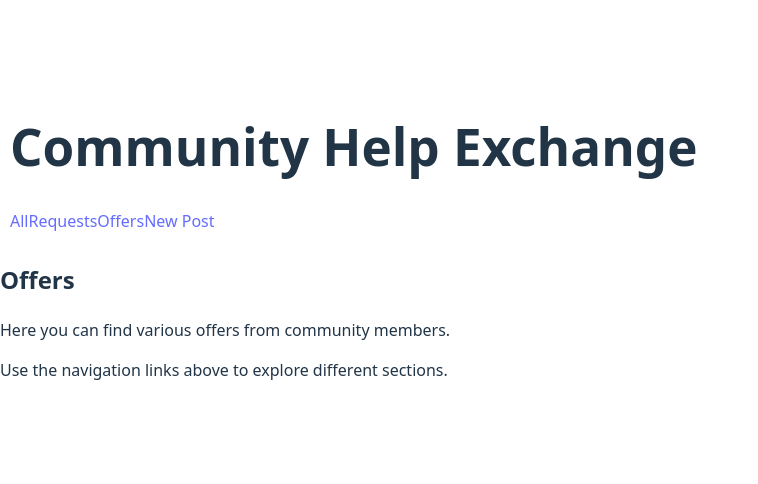
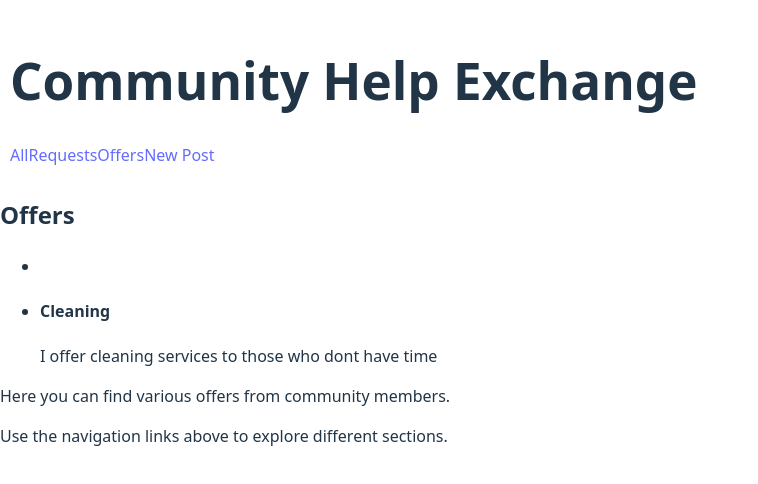
Before and after one commit to Daniel-commits392/Community-Help-Exchange, a React (Vite) app: page /offers in a window 1280 px wide. Shown: the part 164-648 px from the top of the page, without its empty margins (0-758 px from the left). Built offline with nearby package versions, Linux system fonts and the light colour scheme; data requests are answered from the project's data file.

Commit message:
implement offers component with dynamic data fetching and display

```diff
--- a/src/Pages/Offers.jsx
+++ b/src/Pages/Offers.jsx
@@ -1,9 +1,33 @@
-import React from 'react';
+import React, { useState,useEffect} from 'react';
 
 function Offers() {
+    const [offers,setOffers] =useState([]);
+
+    useEffect(() => {
+     fetch ("http://localhost:4000/posts")
+                .then((res) => res.json())
+                .then((data) => {
+      const filteredOffers = data.filter(post => post.type === "offer");
+                    setOffers(filteredOffers);
+                })
+      .catch((err) => console.error("Error fetching offers:", err));
+        }, []);
+
     return (
         <div>
             <h2>Offers</h2>
+             {offers.length=== 0 ? (
+             <p>No offers available at the moment.</p>
+            ) : (
+             <ul>
+             {offers.map((offer) => (
+             <li key={offer.id}>
+             <h4>{offer.title}</h4>
+                <p>{offer.description}</p>
+              </li>
+          ))}
+             </ul>
+            )}
             <p>Here you can find various offers from community members.</p>
             <p>Use the navigation links above to explore different sections.</p>
         </div>
```
